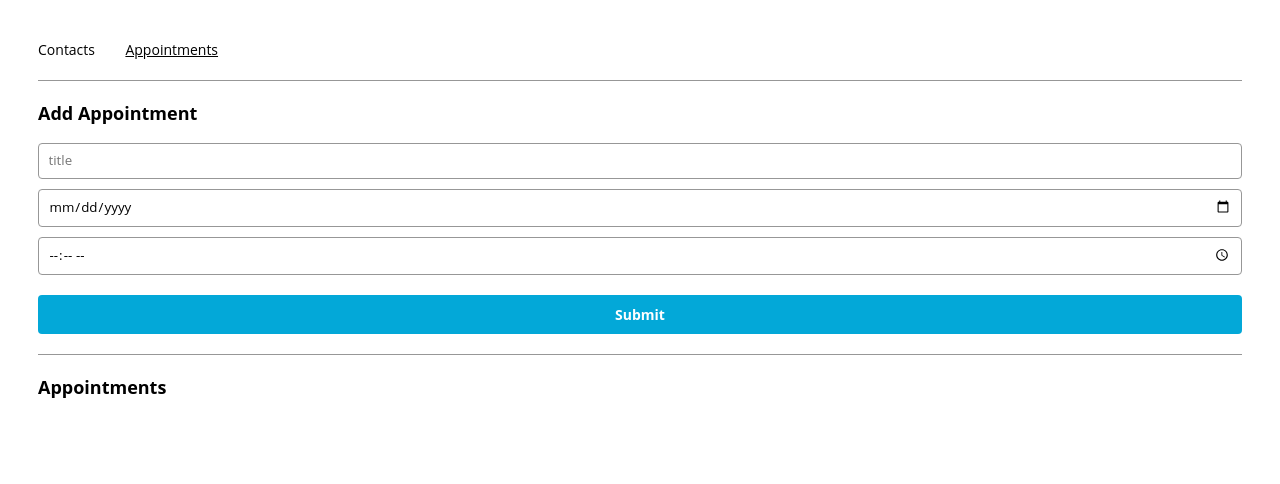
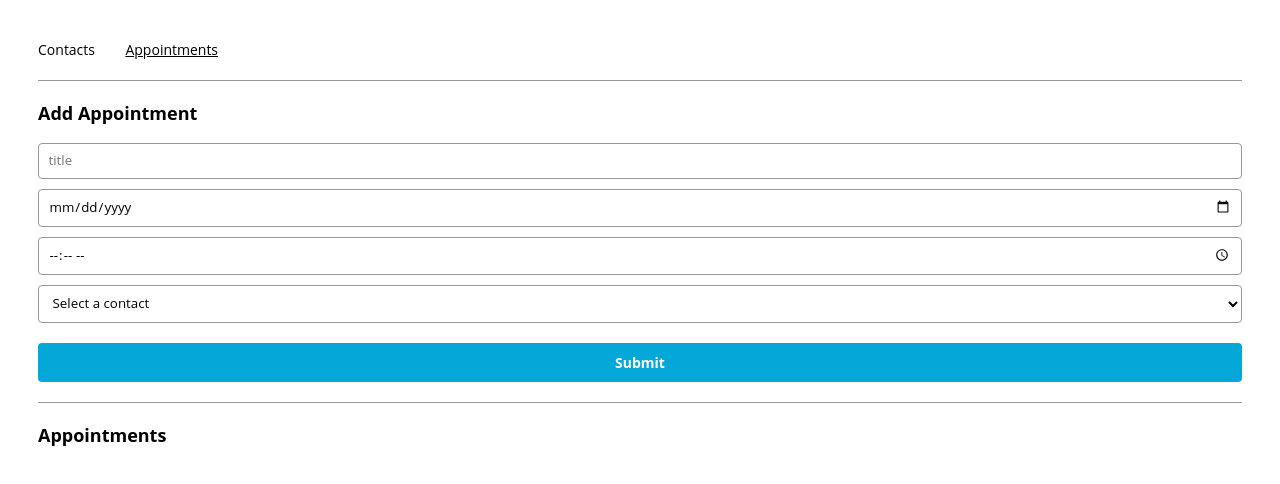
Before and after one commit to wangj55/Appointment-Planner-React, a React (Create React App) app: page /appointments in a window 1280 px wide. Shown: the top 484 px of the page. Built offline with nearby package versions, Linux system fonts and the light colour scheme.

Commit message:
configure ContactPicker

```diff
--- a/src/components/contactPicker/ContactPicker.js
+++ b/src/components/contactPicker/ContactPicker.js
@@ -1,7 +1,14 @@
 import React from "react";
 
-export const ContactPicker = () => {
+export const ContactPicker = ({ contacts, onChange }) => {
   return (
-    ContactPicker
+    <select onChange={onChange}>
+      <option key={1} value="not selected" selected="selected">
+        Select a contact
+      </option>
+      {contacts.map((contact, index) => {
+        <option key={index + 1} value={contact.name}></option>;
+      })}
+    </select>
   );
 };
```
